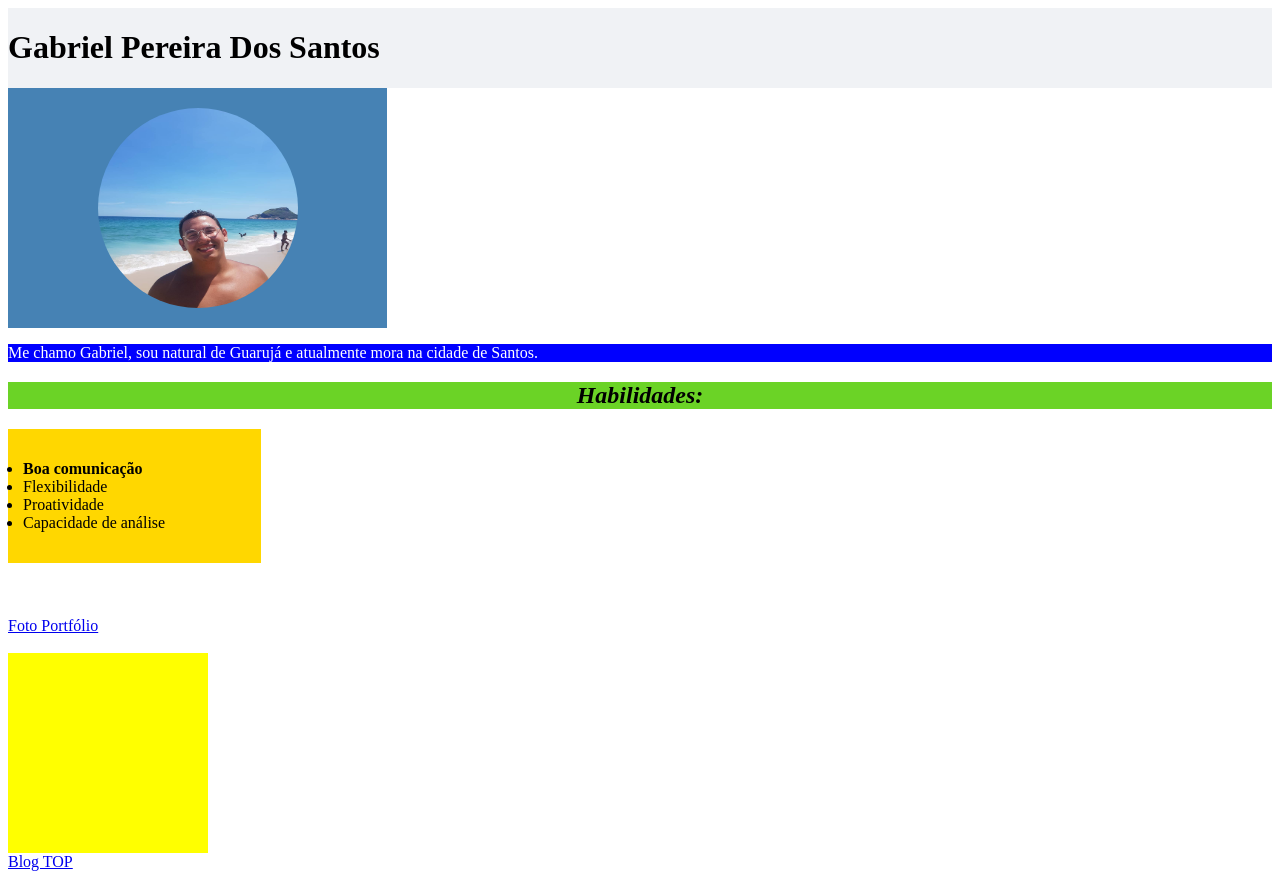
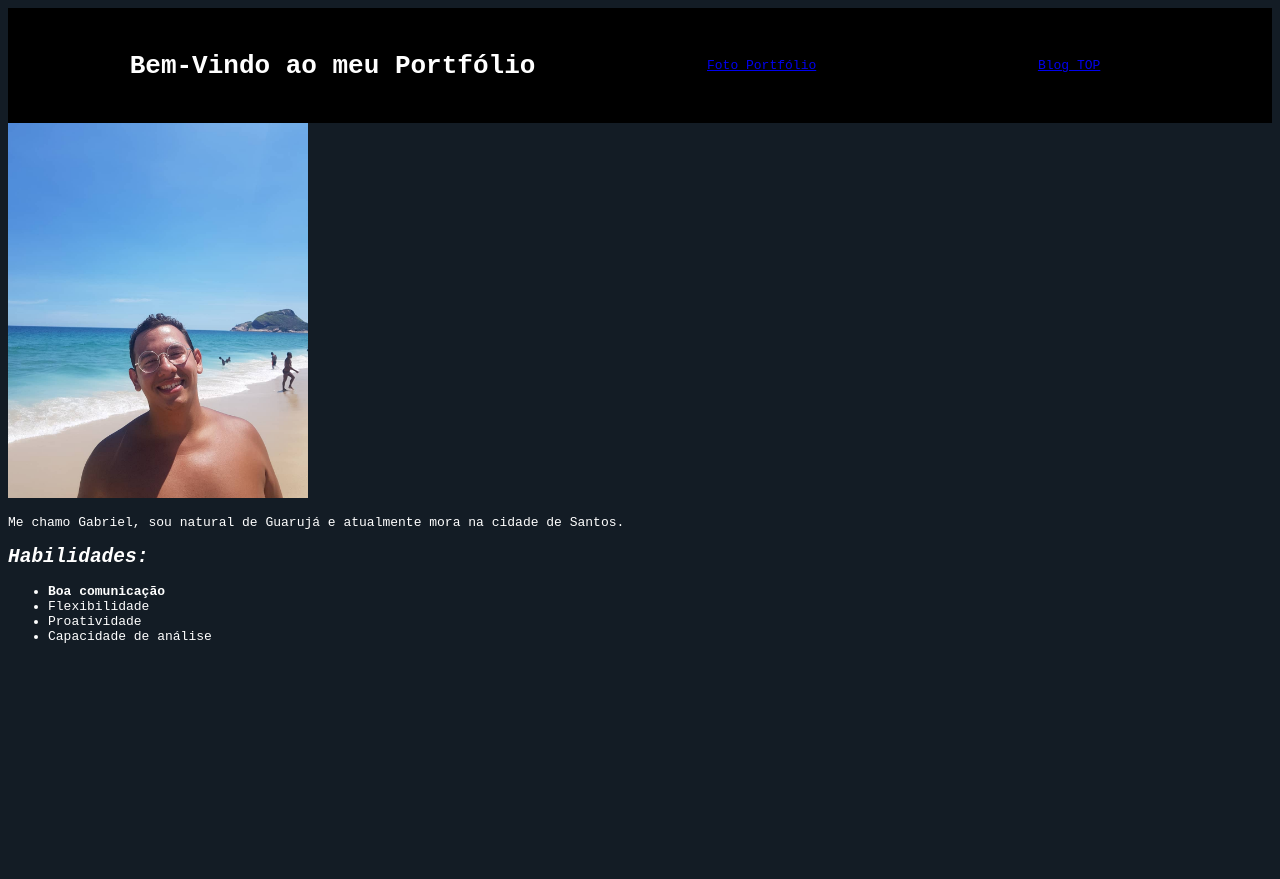
Before and after one commit to Gabe-Pereira/portfolio-trybe, a plain HTML site: page index.html in a window 1280 px wide. After the commit the page ends 800 px from the top, so only its background shows below. Drawn offline with Linux system fonts and the light colour scheme.

Commit message:
mudando o layout via css

```diff
--- a/index.html
+++ b/index.html
@@ -8,11 +8,21 @@
 </head>
 
 <body>
-<div class="nome">
-  <div>
-  <h1>Gabriel Pereira Dos Santos</h1>
-</div>
-</div>
+  <header>
+    <div class="header">
+      <div class="titulo">
+
+        <h1>Bem-Vindo ao meu Portfólio</h1>
+
+        <div class="site">
+        <a href="#foto">Foto Portfólio</a>
+        </div>
+        <div class="site2">
+        <a href="https://developer.mozilla.org/pt-BR/" target="_blank">Blog TOP</a>
+      </div>
+      </div>
+    </div>
+  </header>
   <div class="picture">
     <img id="foto" src="fotorio.jpg" alt="Foto na praia" width="300px">
   </div>
@@ -32,7 +42,7 @@
   <br>
   <br>
 
-  <a href="#foto">Foto Portfólio</a>
+
   <br>
   <br>
 <div class="quadrado"></div>
@@ -41,7 +51,7 @@
 
 
 
-  <a href="https://developer.mozilla.org/pt-BR/" target="_blank">Blog TOP</a>
+
 </body>
 
 </html>
--- a/style.css
+++ b/style.css
@@ -1,49 +1,27 @@
-* {
-    margin 0;
-    padding: 0;
-    box-sizing: border-box;
+body {
+    background-color: #131c25;
+    color: white;
+    font-family: monospace;
 }
 
-.nome {
-    background-color: #f0f2f5;
-   display: flex;
-   align-items: center;
-
+.titulo {
+    background-color: black;
+    display: flex;
+    justify-content: space-evenly;
+    align-items: center;
 }
 
-h2 {
-    background-color: rgb(107, 211, 38);
-    text-align: center;
-}
-.list  {
-    background-color: gold;
-    width: 20%;
-    padding: 15px;
+.site {
+    padding: 50px;
+    display: flex;
+    flex-direction: initial;
+    justify-content: space-evenly;
 }
 
-#foto {
-    border-radius: 1000px;
-    width: 200px;
-    height: 200px;
+.site2 {
+    padding: 50px;
+    display: flex;
+    flex-direction: initial;
 }
 
-.picture {
-background-color: steelblue;
-padding: 20px;
-width: 30%;
-display: flex;
-justify-content: center;
-}
-
-p {
-    background-color: blue;
-
-    color: white;
-
-}
-
-.quadrado {
-    width: 200px;
-    height: 200px;
-background-color: yellow;
-}
+#foto
```
